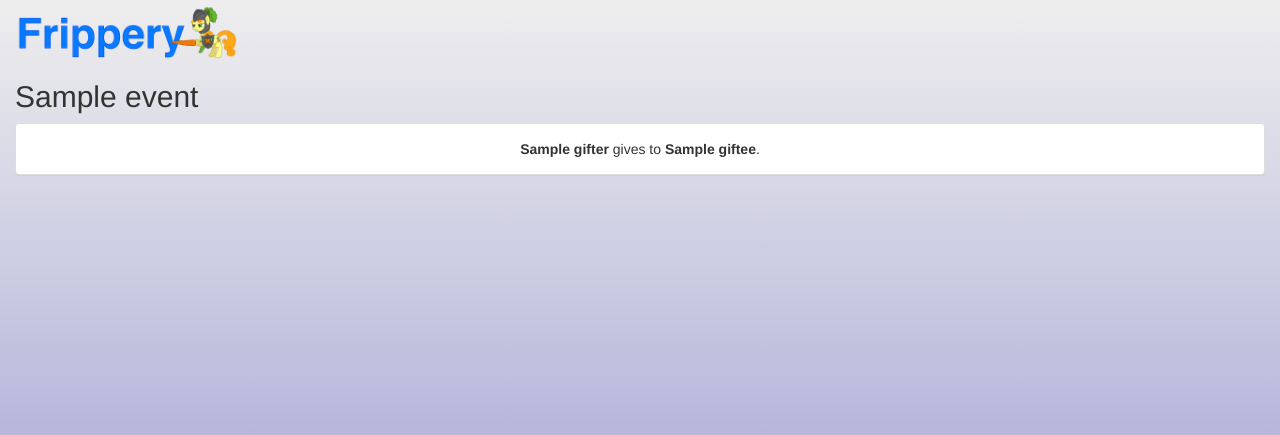
After one commit to eyalr/frippery, a Flask app: template src/frippery/templates/secret-santa.html in a window 1280 px wide. The commit adds this page. Shown: the top 435 px of the page. Run offline with Flask 2, Linux system fonts and the light colour scheme; the template is opened without the code that fills it: most values are stand-ins (such as "Sample title", 1, 10 or a date in 2020); parts of the project's set-up code (start-up, migrations or seed data) failed here and were passed over; some libraries are stand-ins or nearby versions.

Commit message:
adding secret santa views

```diff
--- a/src/frippery/app.py
+++ b/src/frippery/app.py
@@ -14,6 +14,7 @@ from flask_oauthlib.client import OAuthException
 
 import auth
 import create
+import event_apps
 import storage
 
 import settings
@@ -25,10 +26,8 @@ eventbite_apis = auth.initialize(app)
 def before_request():
     if 'secret-santa' in request.host.lower():
         g.frippery_app = 'secret-santa'
-        g.frippery_app_pretty = 'secret santa'
     else:
         g.frippery_app = 'tourney'
-        g.frippery_app_pretty = 'tournament'
     g.eb_api = eventbite_apis[g.frippery_app]
 
 
@@ -43,7 +42,31 @@ def test_data():
     if not auth.is_logged_in():
         return redirect('/')
     storage.add_event(g.user_id, 456, {'name': 'EVENT!', 'descr': 'DESCRIPERINO', 'type': 'secret-santa'})
-    storage.add_event(g.user_id, 457, {'name': 'EVENT DOS!', 'descr': 'OTHER ONE!', 'type': 'secret-santa'})
+    storage.start_event(g.user_id, 456)
+    storage.save_event_view(456, [
+        {
+            'first': 'Jay',
+            'last': 'Chan',
+            'email': 'jay@evbqa.com',
+        },
+        {
+            'first': 'Eyal',
+            'last': 'Reuveni',
+            'email': 'eyal@evbqa.com',
+        },
+        {
+            'first': 'Mica',
+            'last': 'Swyers',
+            'email': 'mica@evbqa.com',
+        },
+        {
+            'first': 'Nicole',
+            'last': 'Zuckercorn',
+            'email': 'nicolez@evbqa.com',
+        },
+
+    ])
+    storage.add_event(g.user_id, 457, {'name': 'EVENT DOS!', 'descr': 'OTHER ONE!', 'type': 'tourney'})
     return str(storage.list_events(g.user_id))
 
 @app.route('/login')
@@ -71,6 +94,26 @@ def events():
     )
     return render_template('events.html', **locals())
 
+@app.route('/<int:event_id>')
+def view_event(event_id):
+    # don't have to be logged in, but still get logged in status
+    auth.is_logged_in()
+
+    event = storage.get_event(event_id)
+    event_view = storage.load_event_view(event_id)
+    event_type = event['type']
+
+    g.frippery_app = event_type
+
+    if event_type == 'secret-santa':
+        context = event_apps.secret_santa.get_context(event, event_view)
+        return render_template('secret-santa.html', **context)
+    elif event_type == 'tourney':
+        context = event_apps.tourney.get_context(event, event_view)
+        return render_template('tourney.html', **context)
+    else:
+        return "UNKNOWN EVENT TYPE"
+
 @app.route('/create', methods=['GET'])
 def create_view():
     if not auth.is_logged_in():
--- /dev/null
+++ b/src/frippery/event_apps/__init__.py
@@ -0,0 +1,2 @@
+import secret_santa
+import tourney
--- a/src/frippery/templates/events.html
+++ b/src/frippery/templates/events.html
@@ -26,7 +26,7 @@
                 </div>
     {% elif status == EVENT_STATUS_STARTED %}
                 <div class="col-xs-4">
-                    <a class="btn btn-default pull-right">View</a>
+                    <a href="/{{ event_id }}" class="btn btn-default pull-right">View</a>
                 </div>
     {% endif %}
             </div>
--- a/src/frippery/templates/index.html
+++ b/src/frippery/templates/index.html
@@ -6,7 +6,7 @@
 
 <div class="fr-hero-container container-fluid">
     <p class="fr-lead lead">
-        Set up {{ g.frippery_app_pretty }} events for friends with Frippery!
+        Set up special events for friends with Frippery!
     </p>
     <div class="lead">
         <a href="/login" type="button" class="fr-index-login-button btn btn-default btn-lg">
--- /dev/null
+++ b/src/frippery/templates/secret-santa.html
@@ -0,0 +1,30 @@
+{% extends "layout.html" %}
+
+{% block title %}Secret Santa{% endblock %}
+
+{% block content %}
+
+<div class="container-fluid">
+    <h2> {{ event.name }} </h2>
+</div>
+
+{% for gifter, giftee in gifts %}
+
+<div class="container-fluid">
+    <div class="panel panel-default">
+        <div class="panel-body">
+            <div class="row">
+                <div class="col-xs-12 text-center">
+                    <strong>{{ gifter }}</strong>
+                    gives to
+                    <strong>{{ giftee }}</strong>.
+                </div>
+            </div>
+        </div>
+    </div>
+</div>
+
+{% endfor %}
+
+
+{% endblock %}
```
Also changed, not shown: src/frippery/event_apps/secret_santa.py (added, +20 -0 lines), src/frippery/storage.py (+21 -1 lines), src/frippery/event_apps/tourney.py (added).
